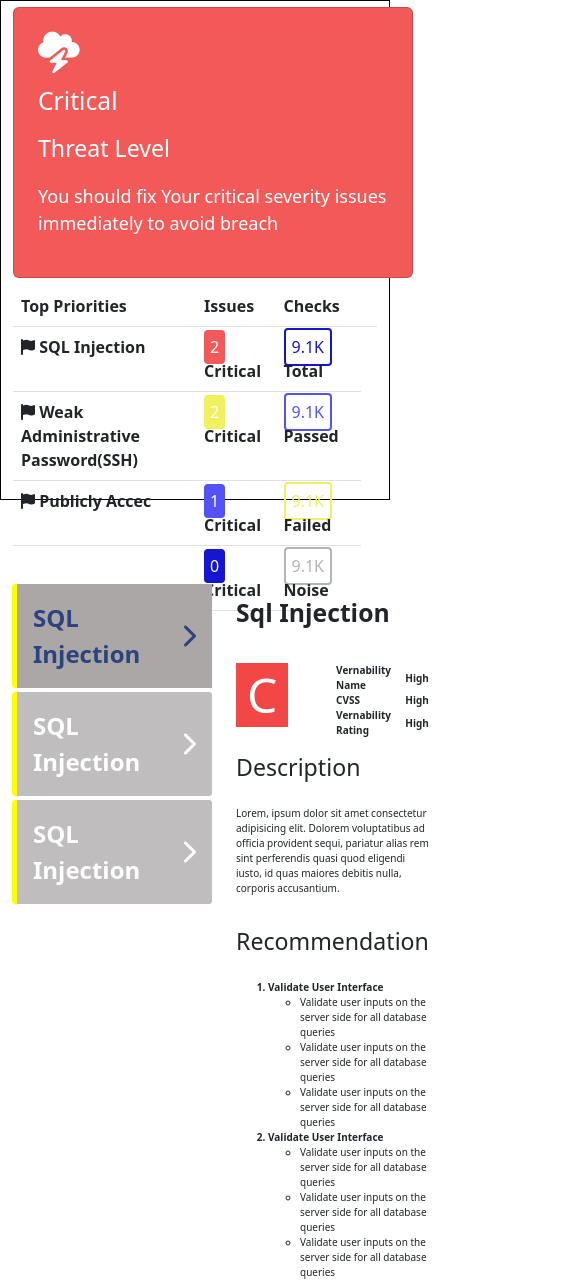
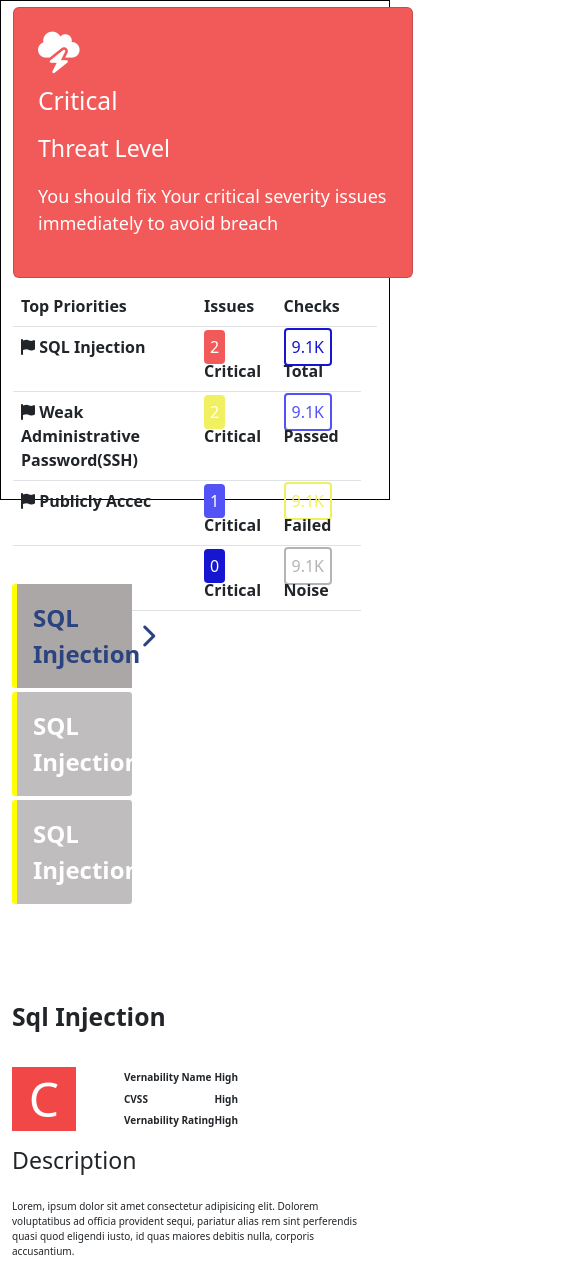
Before and after one commit to weblozyAnupam/demoapiNew, a plain HTML site: page index.html in a window 390 px wide. Shown: the top 1283 px of the page, 585 px wide, since content can reach past the window. Drawn offline with nearby package versions, Linux system fonts and the light colour scheme.

Commit message:
Update Responsive.css

```diff
--- a/Responsive.css
+++ b/Responsive.css
@@ -72,10 +72,9 @@
         color: #fff;
     }
 
-    #myTabs {
-        width: 20rem;
-        font-size: .6rem;
-    }
+    #myTabs{
+        width: 40rem;
+       }
 
     .nav .nav-item{
         width: 120px;
@@ -88,13 +87,10 @@
         width: 25rem;
         height: 17rem;
     }
-
     .tab-content {
         margin-top: 22px;
         font-size: 10px;
     }
-
-
     .nav{
         margin-top: 60px;
     }
@@ -120,15 +116,18 @@
     }
     .nav{
         margin-top: 60px;
+        width: 120px;
     }
-    .nav .nav-item{
-
-        width: 200px;
-     }
+   #myTabs{
+    width: 40rem;
+   }
      .nav-item a{
          font-size: 1.5rem;
      }
-
+ .total_conta{
+    display: flex;
+    flex-direction: column;
+ }
      /* .container-fluid .card {
         width:30rem;
         height: 17rem;
```
